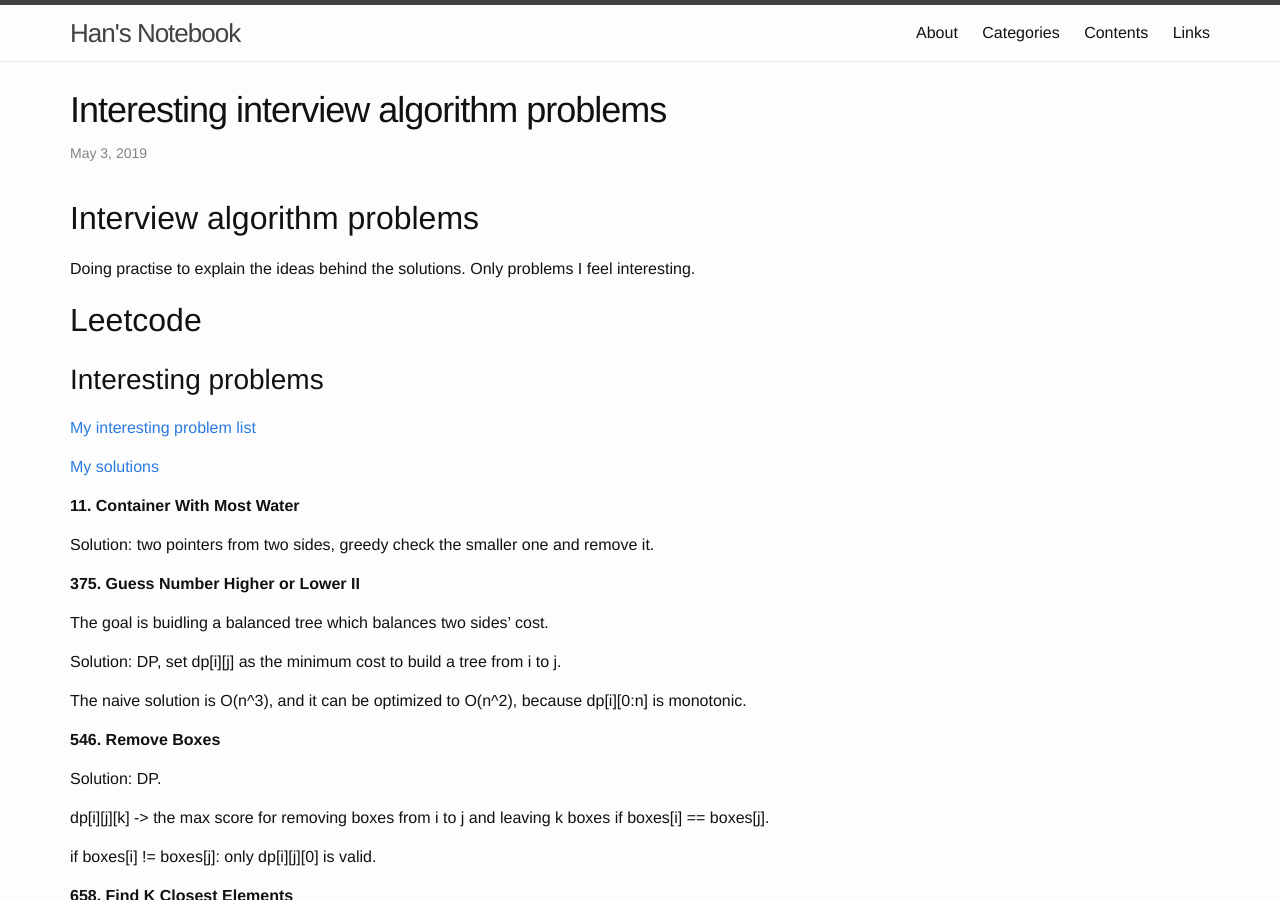
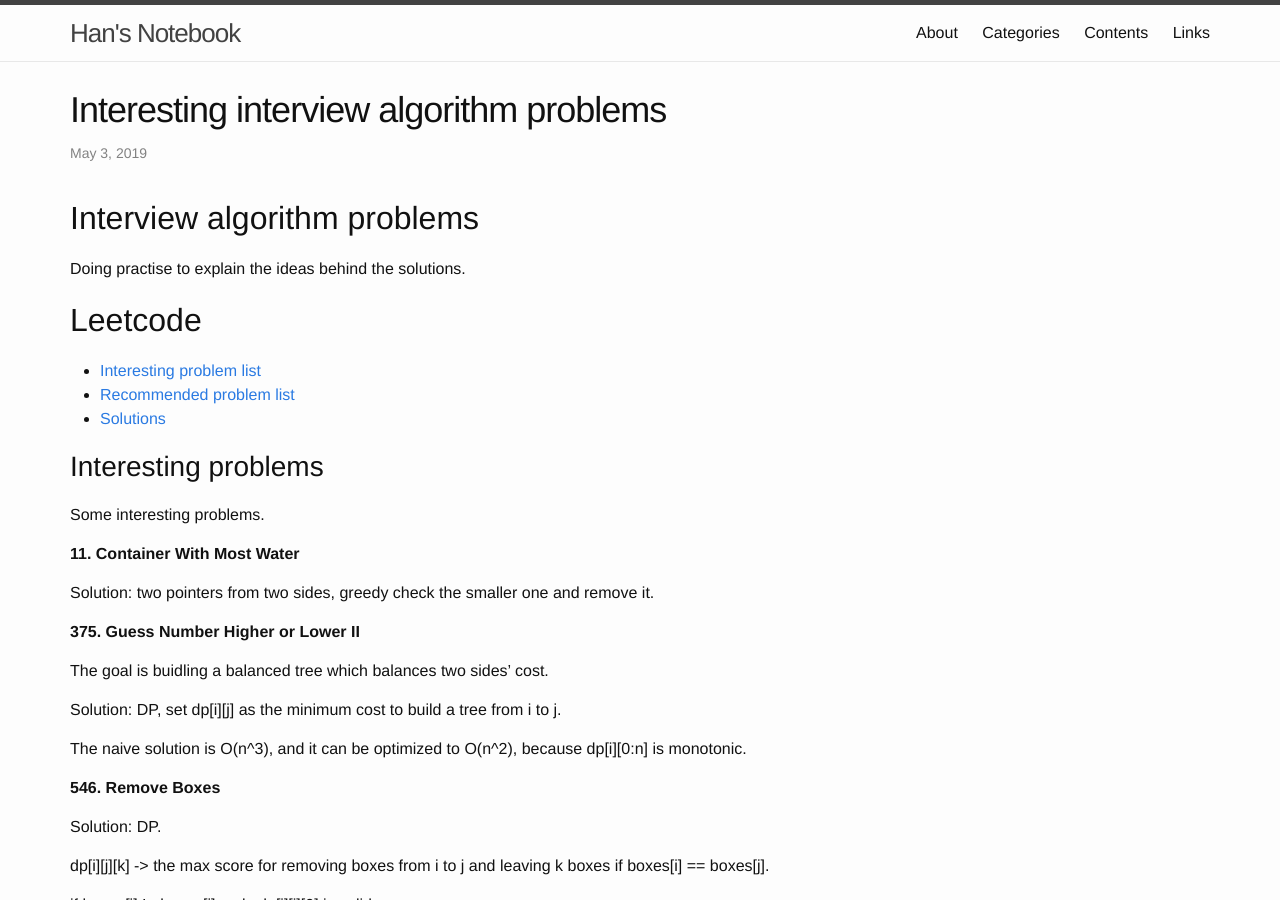
Before and after one commit to FiveEyes/FiveEyes.github.io, a Jekyll site: the page built from _posts/interview/2019-05-03-interview-algorithm-problems.md, in a window 1280 px wide and 900 px high. Built offline with Jekyll 4.4.1, drawn with Linux system fonts in a browser that asks for light colours; some of the changed text lies outside the part shown.

Commit message:
Update 2019-05-03-interview-algorithm-problems.md

```diff
--- a/_posts/interview/2019-05-03-interview-algorithm-problems.md
+++ b/_posts/interview/2019-05-03-interview-algorithm-problems.md
@@ -7,17 +7,16 @@ categories: Interview
 
 # Interview algorithm problems
 
-Doing practise to explain the ideas behind the solutions. Only problems I feel interesting.
-
+Doing practise to explain the ideas behind the solutions.
 
 # Leetcode
+  * [Interesting problem list](https://leetcode.com/list/xecf1gge)
+  * [Recommended problem list](https://leetcode.com/list/xoqd52n1)
+  * [Solutions](https://github.com/FiveEyes/ProblemSet/tree/master/LeetCode)
 
 ## Interesting problems
 
-[My interesting problem list](https://leetcode.com/list/xecf1gge)
-
-[My solutions](https://github.com/FiveEyes/ProblemSet/tree/master/LeetCode)
-
+Some interesting problems.
 
 **11. Container With Most Water**
 
@@ -83,12 +82,9 @@ dp[i][j] is the minimum cost to merge i to j.
   * dp[i][j] =  min(dp[i][k] + dp[k+1][j])
   * if (j - i + 1) % (K - 1) == 1 or K == 2: dp[i][j] += sum(stones[i:j+1])
 
-## Recommend problems
+## Recommended problems
 
 Good problems to practise. Classic problems, problems with multiple solutions, and so on.
-
-[My recommend problem list](https://leetcode.com/list/xoqd52n1)
-
 
 **410. Split Array Largest Sum**
 
```
